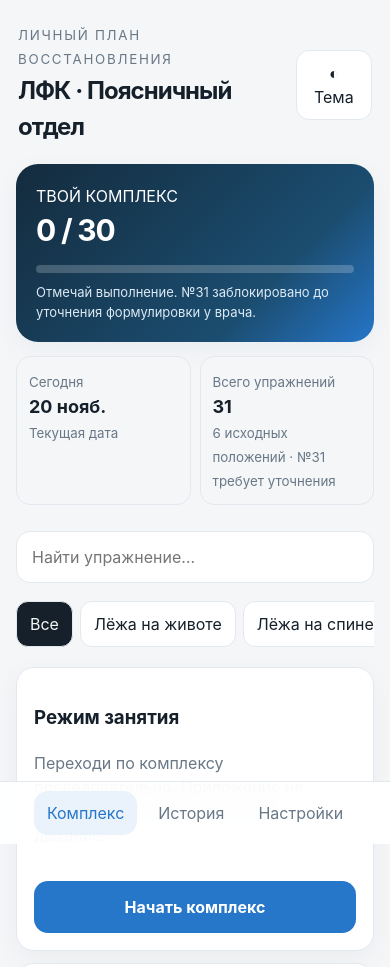
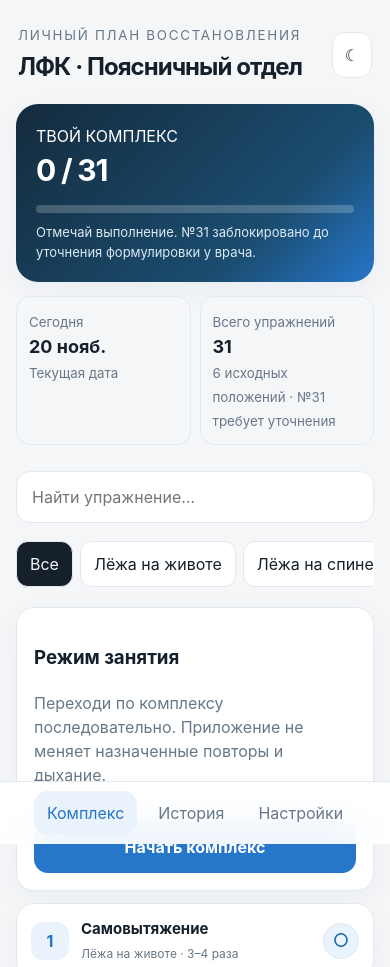
Before and after one commit to onlinepek-beep/fitness, a plain HTML site: page index.html in a window 390 px wide. Shown: the top 967 px of the page. Drawn offline with Linux system fonts and the light colour scheme.

Commit message:
Fix broken exercise navigation and simplify light-dark theme toggle

```diff
--- a/index.html
+++ b/index.html
@@ -23,7 +23,7 @@ input,button{font:inherit}button{cursor:pointer}button:focus-visible,[tabindex]:
 .small-btn{background:var(--soft);color:var(--accent);padding:10px 12px;border-radius:12px}.row-actions{display:flex;gap:8px;flex-wrap:wrap}.muted{color:var(--muted)}
 @media(min-width:650px){.item{padding:16px}.wrap{padding-left:22px;padding-right:22px}.filters{flex-wrap:wrap;overflow:visible}}
 @media(prefers-reduced-motion:reduce){*{scroll-behavior:auto!important;transition:none!important}}
-</style></head><body><main class="wrap"><header class="head"><div><small>ЛИЧНЫЙ ПЛАН ВОССТАНОВЛЕНИЯ</small><h1>ЛФК · Поясничный отдел</h1></div><button class="theme-toggle" id="themeToggle" aria-label="Переключить тему">◐ Тема</button></header>
+</style></head><body><main class="wrap"><header class="head"><div><small>ЛИЧНЫЙ ПЛАН ВОССТАНОВЛЕНИЯ</small><h1>ЛФК · Поясничный отдел</h1></div><button class="theme-toggle" id="themeToggle" aria-label="Переключить тему" aria-pressed="false" title="Переключить светлую и тёмную тему">☾</button></header>
 <section id="home" class="view active"><div class="hero"><div>ТВОЙ КОМПЛЕКС</div><strong id="count">0 / 30</strong><div class="bar"><i id="progress"></i></div><p id="homeStatus" style="margin:10px 0 0;color:#dceaf5;font-size:13px">Отмечай выполнение. №31 заблокировано до уточнения формулировки у врача.</p></div><div class="meta-grid"><div class="meta"><small>Сегодня</small><b id="todayLabel">—</b><small>Текущая дата</small></div><div class="meta"><small>Всего упражнений</small><b>31</b><small>6 исходных положений · №31 требует уточнения</small></div></div><input class="search" id="search" placeholder="Найти упражнение…" aria-label="Поиск по упражнениям"><div class="filters" id="filters"></div><div class="panel"><h3>Режим занятия</h3><p class="muted">Переходи по комплексу последовательно. Приложение не меняет назначенные повторы и дыхание.</p><button class="primary" id="startSession">Начать комплекс</button></div><div id="list"></div></section>
 <section id="detailView" class="view"><button class="back" id="back">← К упражнениям</button><div id="detail"></div></section>
 <section id="history" class="view"><h2>История занятий</h2><div class="panel"><div class="row-actions"><button class="small-btn" id="monthPrev">←</button><b id="monthTitle"></b><button class="small-btn" id="monthNext">→</button></div><div class="calendar" id="calendar" style="margin-top:14px"></div><p class="muted" id="calendarHint">Выбери день, чтобы посмотреть отметки.</p></div><div class="panel"><h3>Статистика</h3><div class="meta-grid"><div class="meta"><small>Занятий всего</small><b id="sessionsTotal">0</b></div><div class="meta"><small>Упражнений отмечено</small><b id="doneTotal">0</b></div></div><div id="historyList" class="muted">История хранится на этом устройстве.</div></div></section>
@@ -71,12 +71,12 @@ const BOOK={
 };
 const countEl=document.getElementById("count"),progressEl=document.getElementById("progress"),filtersEl=document.getElementById("filters"),listEl=document.getElementById("list"),detailEl=document.getElementById("detail"),backBtn=document.getElementById("back"),exportBtn=document.getElementById("export"),importBtn=document.getElementById("import"),fileInput=document.getElementById("file");
 let day=(()=>{const d=new Date();return d.getFullYear()+"-"+String(d.getMonth()+1).padStart(2,"0")+"-"+String(d.getDate()).padStart(2,"0")})(),store={},filter="Все",selected=0,calendarDate=new Date();
-let themeChoice=localStorage.getItem("lfkTheme")||"system";
-function applyTheme(){const t=themeChoice==="system"?(matchMedia("(prefers-color-scheme: dark)").matches?"dark":"light"):themeChoice;document.documentElement.dataset.theme=t;localStorage.setItem("lfkTheme",themeChoice);const b=document.getElementById("themeToggle");if(b)b.textContent=t==="dark"?"☀ Светлая":"◐ Тема"}
+let themeChoice=localStorage.getItem("lfkTheme")==="dark"?"dark":"light";
+function applyTheme(){const t=themeChoice==="dark"?"dark":"light";document.documentElement.dataset.theme=t;localStorage.setItem("lfkTheme",themeChoice);const b=document.getElementById("themeToggle");if(b){b.textContent=t==="dark"?"☀":"☾";b.setAttribute("aria-pressed",String(t==="dark"));b.setAttribute("aria-label",t==="dark"?"Включить светлую тему":"Включить тёмную тему");b.title=t==="dark"?"Сейчас тёмная тема — переключить на светлую":"Сейчас светлая тема — переключить на тёмную"}}
 applyTheme(); try{const saved=JSON.parse(localStorage.getItem("lfkfitness")||"{}");store=saved&&saved.store&&typeof saved.store==="object"?saved.store:saved;if(!store||typeof store!=="object")store={}}catch(err){store={}}
 function done(id){return !!store[day]?.[id]}function save(){localStorage.setItem("lfkfitness",JSON.stringify({version:2,store,themeChoice}));render();renderHistory()}
 function group(id){return sections.find(s=>id>=s[1]&&id<=s[2])[0]}
-function render(){let n=E.filter((_,i)=>done(i+1)).length;document.getElementById("todayLabel").textContent=new Date().toLocaleDateString("ru-RU",{day:"numeric",month:"short"});countEl.textContent=n+" / 30";progressEl.style.width=n/30*100+"%";filtersEl.innerHTML=["Все",...sections.map(s=>s[0])].map(s=>'<button class="chip '+(filter===s?"active":"")+'" data-filter="'+s+'">'+s+'</button>').join("");document.querySelectorAll("[data-filter]").forEach(b=>b.onclick=()=>{filter=b.dataset.filter;render()});const q=(document.getElementById("search")?.value||"").toLowerCase().trim();listEl.innerHTML=E.map((e,i)=>({e,i})).filter(x=>(filter==="Все"||group(x.i+1)===filter)&&(!q||(x.e[0]+" "+x.e[1]).toLowerCase().includes(q))).map(({e,i})=>'<article class="item"><div class="num">'+(i+1)+'</div><div class="desc" data-open="'+(i+1)+'"><b>'+e[0]+'</b><small>'+group(i+1)+' · '+e[2]+'</small></div><button class="done '+(done(i+1)?"y":"")+(i+1===31?" locked":"") +'" data-done="'+(i+1)+'" '+(i+1===31?"disabled aria-label=\"Требует уточнения у врача\"":"")+'">'+(i+1===31?"🔒":done(i+1)?"✓":"○")+'</button></article>').join("");document.querySelectorAll("[data-open]").forEach(x=>x.onclick=()=>open(+x.dataset.open));document.querySelectorAll("[data-done]").forEach(x=>x.onclick=()=>{let id=+x.dataset.done;if(id===31)return;store[day]??={};store[day][id]=!store[day][id];save()})}
+function render(){let n=E.filter((_,i)=>done(i+1)).length;document.getElementById("todayLabel").textContent=new Date().toLocaleDateString("ru-RU",{day:"numeric",month:"short"});countEl.textContent=n+" / 31";progressEl.style.width=n/31*100+"%";filtersEl.innerHTML=["Все",...sections.map(s=>s[0])].map(s=>'<button class="chip '+(filter===s?"active":"")+'" data-filter="'+s+'">'+s+'</button>').join("");document.querySelectorAll("[data-filter]").forEach(b=>b.onclick=()=>{filter=b.dataset.filter;render()});const q=(document.getElementById("search")?.value||"").toLowerCase().trim();listEl.innerHTML=E.map((e,i)=>({e,i})).filter(x=>(filter==="Все"||group(x.i+1)===filter)&&(!q||(x.e[0]+" "+x.e[1]).toLowerCase().includes(q))).map(({e,i})=>'<article class="item"><div class="num">'+(i+1)+'</div><div class="desc" data-open="'+(i+1)+'"><b>'+e[0]+'</b><small>'+group(i+1)+' · '+e[2]+'</small></div><button class="done '+(done(i+1)?"y":"")+(i+1===31?" locked":"") +'" data-done="'+(i+1)+'" '+(i+1===31?"disabled aria-label=\"Требует уточнения у врача\"":"")+'">'+(i+1===31?"🔒":done(i+1)?"✓":"○")+'</button></article>').join("");document.querySelectorAll("[data-open]").forEach(x=>x.onclick=()=>open(+x.dataset.open));document.querySelectorAll("[data-done]").forEach(x=>x.onclick=()=>{let id=+x.dataset.done;if(id===31)return;store[day]??={};store[day][id]=!store[day][id];save()})}
 
 function positionText(id){
 if(id>=1&&id<=7)return "Лёжа на животе. Для №6 руки под грудью, для №7 руки вытянуты вперёд.";
@@ -151,10 +151,10 @@ document.getElementById("sessionsTotal").textContent=keys.filter(k=>Object.value
 document.getElementById("doneTotal").textContent=total;
 document.getElementById("historyList").textContent=keys.length?keys.sort().reverse().slice(0,8).map(k=>k+" — "+Object.values(store[k]||{}).filter(Boolean).length+"/31").join(" · "):"Здесь появится история твоих занятий.";
 }
-document.getElementById("themeToggle").onclick=()=>{themeChoice=themeChoice==="dark"?"light":"dark";applyTheme()};
-document.querySelectorAll("[data-theme-choice]").forEach(b=>b.onclick=()=>{themeChoice=b.dataset.themeChoice;applyTheme()});
+document.getElementById("themeToggle").onclick=()=>{themeChoice=themeChoice==="dark"?"light":"dark";applyTheme();localStorage.setItem("lfkTheme",themeChoice)};
+document.querySelectorAll("[data-theme-choice]").forEach(b=>b.onclick=()=>{themeChoice=b.dataset.themeChoice==="dark"?"dark":"light";applyTheme()});
 document.getElementById("search").addEventListener("input",render);
-document.getElementById("startSession").onclick=()=>{const next=E.findIndex((e,i)=>!done(i+1)&&i!==30);open(next<0?1:next+1)};
+
 document.getElementById("monthPrev").onclick=()=>{calendarDate.setMonth(calendarDate.getMonth()-1);renderHistory()};
 document.getElementById("monthNext").onclick=()=>{calendarDate.setMonth(calendarDate.getMonth()+1);renderHistory()};
 
```
